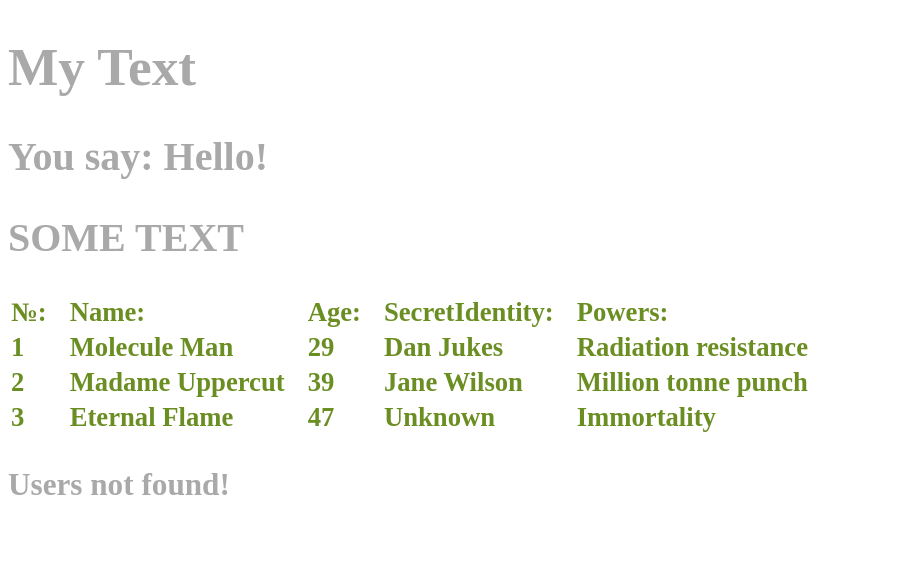
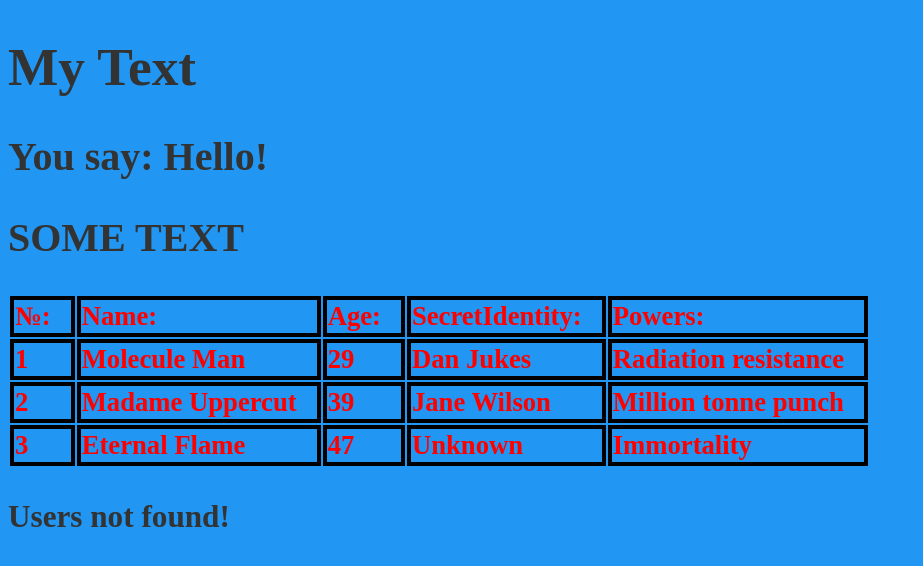
Before and after one commit to prom1r/test-task, a React app: page / in a window 1280 px wide. Shown: the top 566 px of the page, without its empty margins (0-923 px from the left). Built offline with nearby package versions, Linux system fonts and the light colour scheme.

Commit message:
extract global sass style and variables

```diff
--- a/src/sass/base.scss
+++ b/src/sass/base.scss
@@ -1,4 +1,7 @@
+@import "./variables/variables.scss";
+
 body {
   font-size: 20pt;
-  color: darkgrey;
+  color: $primary-color;
+  background-color: $main-bg;
 }
--- a/src/sass/table.scss
+++ b/src/sass/table.scss
@@ -1,5 +1,8 @@
+@import "variables/variables.scss";
+
 td {
-    color: olivedrab;
-    font-weight: bold;
-    padding-right: 20px;
+    color: red;
+    font-weight: $weight-bolt;
+    padding-right: $padding-right;
+    border: $border-table;
   }
--- /dev/null
+++ b/src/sass/variables/variables.scss
@@ -0,0 +1,6 @@
+$primary-color: #333;
+$padding-right: 20px;
+$main-bg: #2196f3;
+$weight-bolt: bold;
+$title-color:blue;
+$border-table:4px solid black;
```
